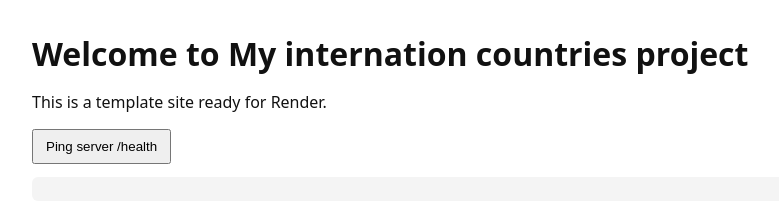
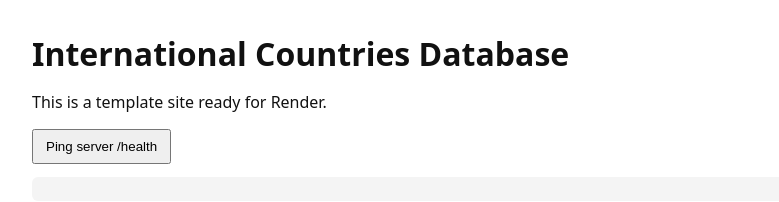
Before and after one commit to GeorgeDimas123/International-Countries-Website, a website: page public/index.html in a window 1280 px wide. Shown: the whole page, without its empty margins (0-779 px from the left). Drawn offline with Linux system fonts and the light colour scheme; files that its build step writes are made by us from their sources; files whose address does not match are found by name.

Commit message:
icon addition

```diff
--- a/public/index.html
+++ b/public/index.html
@@ -3,12 +3,13 @@
 <head>
   <meta charset="utf-8" />
   <meta name="viewport" content="width=device-width,initial-scale=1" />
+  <link rel="icon" href="https://www.gstatic.com/earth/social/00_generic_facebook-001.jpg">
   <title>International Countries Database</title>
   <link rel="stylesheet" href="/css/style.css" />
 </head>
 <body>
   <header>
-    <h1>Welcome to My internation countries project</h1>
+    <h1>International Countries Database</h1>
   </header>
 
   <main>
```
